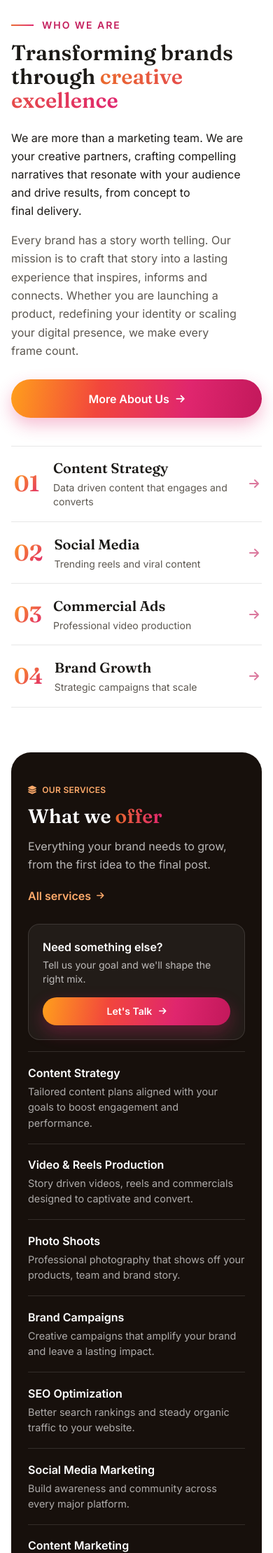
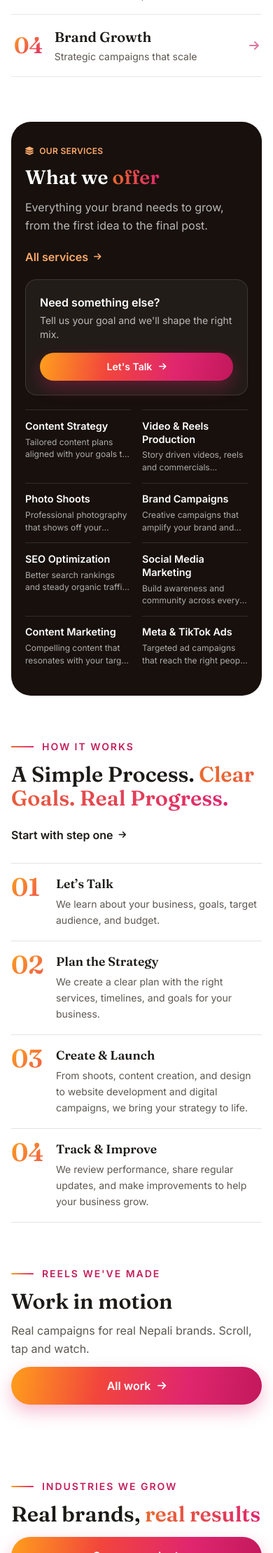
Before and after one commit to Unisha0/digitalmarketing, a Django app: template main/templates/main/index.html in a window 390 px wide. Shown: the part 2850-5069 px from the top of the page at 70% size. Run offline with Django 5.2, Linux system fonts and the light colour scheme; the template is opened without the code that fills it, so the values that code supplies are empty; style sheets or scripts are compiled from the project's sources.

Commit message:
Home: phone-specific layout
Hero photos sit under the headline, services and industries become swipe rails,
What we offer goes two-up, How it works is a compact timeline, why-us cards 2x2.

Co-Authored-By: Claude Opus 5.5 <noreply@anthropic.com>

```diff
--- a/main/static/main/css/experience.css
+++ b/main/static/main/css/experience.css
@@ -1420,3 +1420,60 @@ main:has(> #hero) section .text-center.max-w-2xl.mx-auto > p:last-child { max-wi
     body { padding-bottom: 0 !important; }
     .site-footer { padding-bottom: 5.5rem !important; }
 }
+
+/* ---- Home: phone layout -------------------------------------------------------------------------
+   On phones the home page gets its own layout instead of the desktop one stacked:
+   the hero photo sits right under the headline, long stacks become swipe rails,
+   and lists and steps are tightened up. */
+@media (max-width: 639px) {
+    /* Hero: headline, photos, then the copy and buttons */
+    #hero .hero-grid { gap: 0; }
+    #hero .hero-copy { display: contents; }
+    #hero .hero-h1 { order: 1; margin-bottom: 1.1rem; }
+    #hero .hero-media { order: 2; margin-bottom: 1.4rem; }
+    #hero .hero-sub { order: 3; font-size: .95rem; margin-bottom: 1.25rem; }
+    #hero .hero-ctas { order: 4; }
+    #hero .hero-svcs { order: 5; margin-top: 1.5rem; }
+    #hero .hero-collage { height: 15.5rem; gap: .6rem; }
+    #hero .hero-tile { border-radius: 1.25rem; }
+    #hero .hero-cap { font-size: .62rem; }
+
+    /* Swipe rails: one card and a peek of the next */
+    .svc-rail, .ind-rail {
+        display: flex; gap: .85rem; overflow-x: auto; scroll-snap-type: x mandatory;
+        margin-inline: -1rem; padding: .25rem 1rem 1rem; scroll-padding-inline: 1rem;
+        scrollbar-width: none; -webkit-overflow-scrolling: touch;
+    }
+    .svc-rail::-webkit-scrollbar, .ind-rail::-webkit-scrollbar { display: none; }
+    .svc-rail > * { flex: 0 0 78%; min-height: 19rem; scroll-snap-align: start; }
+    .ind-rail > * { flex: 0 0 44%; aspect-ratio: 3 / 4; scroll-snap-align: start; }
+
+    /* What we offer: two compact columns of titles */
+    .wwo-panel { padding: 1.75rem 1.25rem; gap: 1.25rem; }
+    .wwo-help { margin-top: 1.25rem; }
+    .wwo-grid { grid-template-columns: repeat(2, minmax(0, 1fr)); column-gap: 1rem; }
+    .wwo-panel .wwo-item { padding: .85rem 0; }
+    .wwo-panel .wwo-t { font-size: .9rem; line-height: 1.3; }
+    .wwo-panel .wwo-d { font-size: .75rem; line-height: 1.45; display: -webkit-box; -webkit-line-clamp: 2; -webkit-box-orient: vertical; overflow: hidden; }
+
+    /* How it works: compact timeline, number beside the text */
+    #how-it-works .hiw-step { display: grid; grid-template-columns: 3.25rem 1fr; column-gap: .75rem; padding: 1.1rem 0; }
+    #how-it-works .hiw-step > * { grid-column: 2; }
+    #how-it-works .hiw-num {
+        grid-column: 1; grid-row: 1 / span 2; margin: 0; font-size: 2.25rem;
+        color: transparent; background: linear-gradient(135deg,#FF9F1C,#E0266E); -webkit-background-clip: text; background-clip: text;
+    }
+    #how-it-works .hiw-step h3 { font-size: 1.1rem; margin-bottom: .25rem; }
+
+    /* Why us: 2 x 2 small cards */
+    .pv-grid { grid-template-columns: repeat(2, minmax(0, 1fr)); gap: .75rem; }
+    #why-us .pv-grid .pv-card { padding: 1rem; }
+    .pv-grid .pv-card > i { width: 2.2rem; height: 2.2rem; font-size: .9rem; }
+    .pv-grid .pv-card h3 { font-size: .92rem !important; line-height: 1.3; margin-top: .75rem !important; }
+    .pv-grid .pv-card p { font-size: .78rem; line-height: 1.45; }
+
+    /* Client logos: smaller tiles, three per row */
+    .tiles { grid-template-columns: repeat(3, 1fr); gap: .6rem; }
+    .tile { border-radius: 1rem; padding: .6rem; }
+    .tile-name { display: none; }
+}
--- a/main/templates/main/index.html
+++ b/main/templates/main/index.html
@@ -35,7 +35,7 @@
             </div>
 
             <!-- Photo collage: penguin studio large, two smaller shots beside it -->
-            <div class="relative" data-aos="fade-left">
+            <div class="relative hero-media" data-aos="fade-left">
                 <span class="hero-dots hidden sm:block" aria-hidden="true"></span>
                 <div class="relative hero-collage grid grid-cols-[1.75fr_1fr] gap-3 sm:gap-4">
                 <div class="hero-tile shadow-xl">
@@ -85,7 +85,7 @@
             <p class="font-display text-3xl md:text-4xl font-semibold text-ink mb-4">Four Disciplines. <span class="gradient-text">One Growth Engine.</span></p>
             <p class="text-ink-muted">We bring creativity, marketing strategy, and technology together to help brands stand out, connect with the right audience, and turn digital opportunities into meaningful business growth all under one roof.</p>
         </div>
-        <div class="grid sm:grid-cols-2 lg:grid-cols-4 gap-5">
+        <div class="svc-rail grid sm:grid-cols-2 lg:grid-cols-4 gap-5">
             <a href="{% url 'digital_marketing' %}" class="group relative rounded-3xl overflow-hidden min-h-[16rem] sm:min-h-[22rem] flex items-end p-5 sm:p-6" data-aos="fade-up" data-aos-delay="0">
                 <img src="{% static 'main/images/home/digital-marketing-team.jpg' %}" alt="Digital Marketing: the Trend Crafters Instagram profile on a phone beside a laptop" loading="lazy" class="absolute inset-0 w-full h-full object-cover object-top group-hover:scale-105 transition-transform duration-700">
                 <div class="absolute inset-0 bg-gradient-to-t from-ink-dark/95 via-ink-dark/55 to-ink-dark/10"></div>
@@ -173,7 +173,7 @@
                     <span class="btn-logo !py-2.5 !px-5 text-sm mt-4">Let's Talk <i class="fas fa-arrow-right text-xs"></i></span>
                 </a>
             </div>
-            <div class="lg:col-span-8 grid sm:grid-cols-2 gap-x-10" data-aos="fade-up">
+            <div class="wwo-grid lg:col-span-8 grid sm:grid-cols-2 gap-x-10" data-aos="fade-up">
                 <a href="{% url 'dm_content_reels' %}" class="wwo-item"><span class="wwo-t">Content Strategy</span><span class="wwo-d">Tailored content plans aligned with your goals to boost engagement and performance.</span></a>
                 <a href="{% url 'pr_video' %}" class="wwo-item"><span class="wwo-t">Video &amp; Reels Production</span><span class="wwo-d">Story driven videos, reels and commercials designed to captivate and convert.</span></a>
                 <a href="{% url 'photo_shoot' %}" class="wwo-item"><span class="wwo-t">Photo Shoots</span><span class="wwo-d">Professional photography that shows off your products, team and brand story.</span></a>
@@ -234,7 +234,7 @@
             </div>
             <a href="{% url 'work' %}" class="btn-logo self-start md:self-auto">See our work <i class="fas fa-arrow-right text-sm"></i></a>
         </div>
-        <div class="grid grid-cols-2 lg:grid-cols-6 gap-4">
+        <div class="ind-rail grid grid-cols-2 lg:grid-cols-6 gap-4">
             <figure class="relative rounded-2xl overflow-hidden aspect-[4/5] group" data-aos="fade-up" data-aos-delay="0">
                 <img src="{% static 'main/images/home/industry-education.jpg' %}" alt="Education & Migration brands we work with" loading="lazy" class="absolute inset-0 w-full h-full object-cover group-hover:scale-105 transition-transform duration-700">
                 <div class="absolute inset-0 bg-gradient-to-t from-ink-dark/80 to-transparent"></div>
@@ -316,7 +316,7 @@
                     <a href="{% url 'team' %}" class="flex-shrink-0 inline-flex items-center gap-2 px-4 py-2 rounded-full bg-white text-ink text-sm font-semibold hover:bg-brand-50 transition-colors">Meet the team <i class="fas fa-arrow-right text-xs"></i></a>
                 </div>
             </div>
-            <div class="lg:col-span-7 grid sm:grid-cols-2 gap-4 lg:gap-5">
+            <div class="pv-grid lg:col-span-7 grid sm:grid-cols-2 gap-4 lg:gap-5">
                     <div class="pv-card" data-aos="fade-up" data-aos-delay="0"><i class="fas fa-users"></i><h3 class="font-semibold text-ink text-[1.05rem] mt-4 mb-1.5">One team, every discipline</h3><p class="text-sm text-ink-muted leading-relaxed">Strategy, content, ads and web under one roof, so nothing gets lost between vendors.</p></div>
                     <div class="pv-card" data-aos="fade-up" data-aos-delay="60"><i class="fas fa-earth-asia"></i><h3 class="font-semibold text-ink text-[1.05rem] mt-4 mb-1.5">Local insight, global quality</h3><p class="text-sm text-ink-muted leading-relaxed">We know Nepali audiences and deliver work that holds up anywhere in the world.</p></div>
                     <div class="pv-card" data-aos="fade-up" data-aos-delay="120"><i class="fas fa-chart-line"></i><h3 class="font-semibold text-ink text-[1.05rem] mt-4 mb-1.5">Clear, honest reporting</h3><p class="text-sm text-ink-muted leading-relaxed">Plain-language updates on what worked, what didn&rsquo;t and what we&rsquo;ll do next.</p></div>
```
